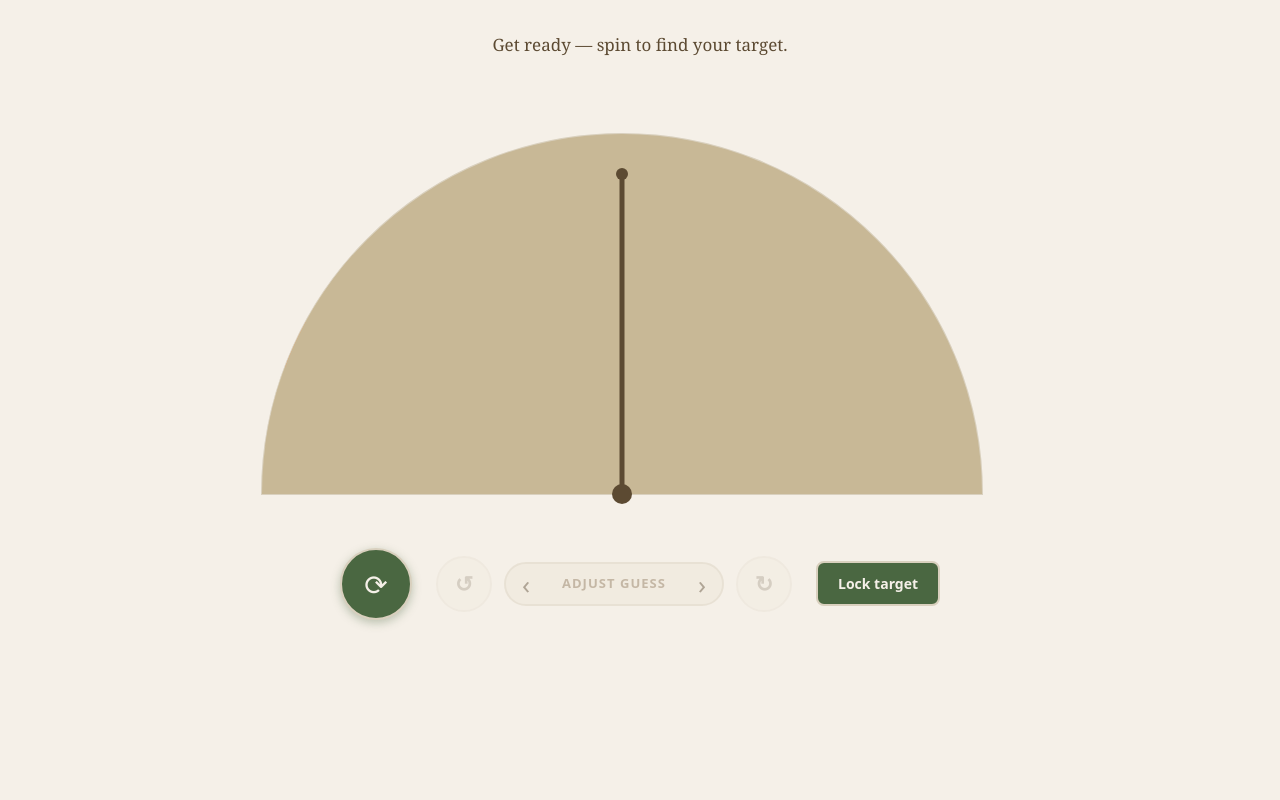
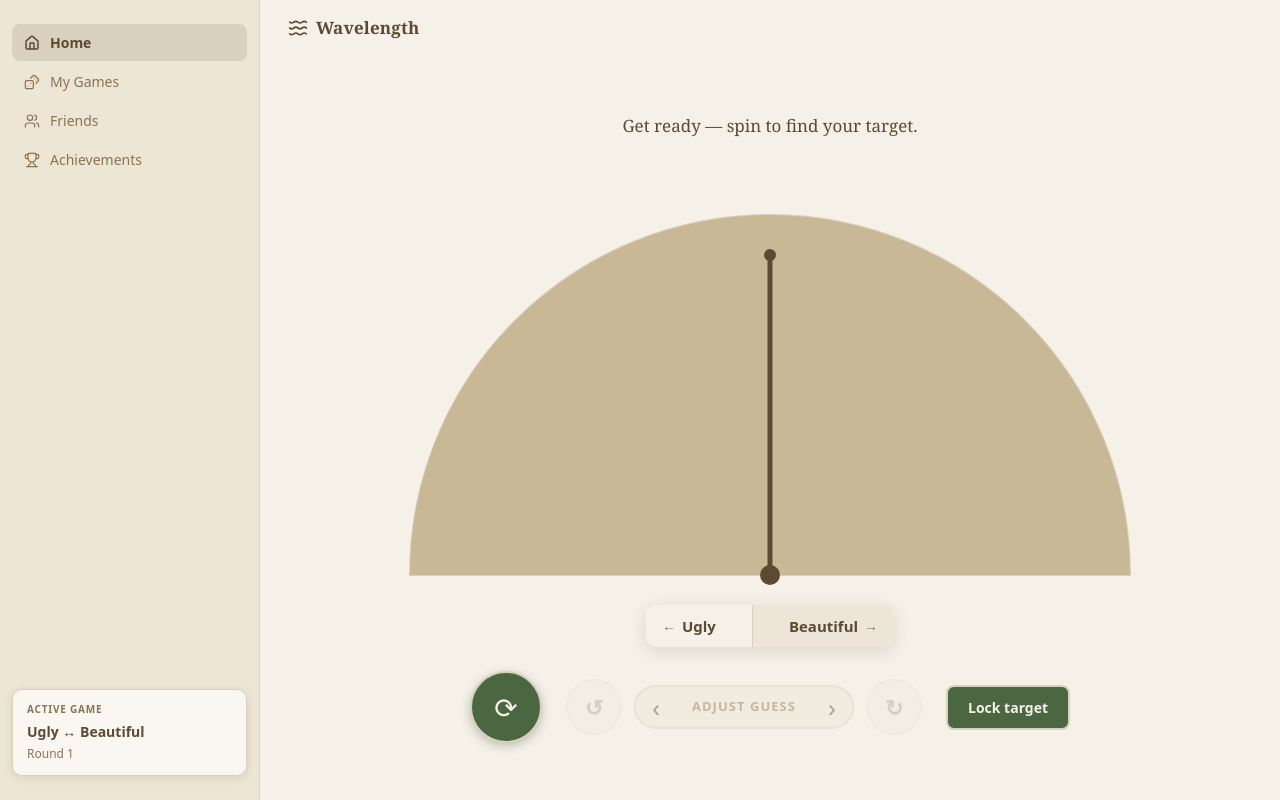
Before and after one commit to matthewdylanchin/Wavelength, a React (Vite) app: page / in a window 1280 px wide. Built offline with nearby package versions, Linux system fonts and the light colour scheme.

Commit message:
added shell/ sidebar and titlebar

```diff
--- a/package.json
+++ b/package.json
@@ -11,6 +11,7 @@
   },
   "dependencies": {
     "framer-motion": "^11.0.0",
+    "lucide-react": "^1.8.0",
     "react": "^18.3.1",
     "react-dom": "^18.3.1"
   },
--- a/src/App.tsx
+++ b/src/App.tsx
@@ -1,5 +1,5 @@
 import { useEffect, useReducer, useState } from "react";
-import { AnimatePresence, motion } from "framer-motion";
+import AppShell from "./components/shell/AppShell";
 import Dial from "./components/dial/Dial";
 import AdjustGuessControl from "./components/game/AdjustGuessControl";
 import ClueDisplay from "./components/game/ClueDisplay";
@@ -31,7 +31,7 @@ export default function App() {
   );
 
   return (
-    <div style={{ padding: "2rem", maxWidth: 900, margin: "0 auto" }}>
+    <AppShell spectrum={round.spectrum} roundNumber={round.number}>
       <ClueDisplay phase={phase} spectrum={round.spectrum} clue={round.clue} />
 
       <Dial
@@ -42,20 +42,7 @@ export default function App() {
         guessingEnabled={phase === "guessing"}
       />
 
-      <AnimatePresence>
-        {(phase === "clue" || phase === "guessing" || phase === "scored") && (
-          <motion.div
-            key="spectrum-card"
-            initial={{ opacity: 0, y: 10 }}
-            animate={{ opacity: 1, y: 0 }}
-            exit={{ opacity: 0, y: 10 }}
-            transition={{ duration: 0.4, ease: "easeOut" }}
-            style={{ marginTop: "1rem" }}
-          >
-            <SpectrumCard spectrum={round.spectrum} />
-          </motion.div>
-        )}
-      </AnimatePresence>
+      <SpectrumCard spectrum={round.spectrum} />
 
       {phase === "clue" && (
         <div style={{ marginTop: "1rem" }}>
@@ -116,7 +103,7 @@ export default function App() {
           roundNumber={round.number}
         />
       )}
-    </div>
+    </AppShell>
   );
 }
 
--- a/src/components/shell/ActiveGameCard.tsx
+++ b/src/components/shell/ActiveGameCard.tsx
@@ -1,3 +1,47 @@
-export default function ActiveGameCard() {
-  return null
+import type { Spectrum } from '../../lib/spectra'
+
+type Props = {
+  spectrum: Spectrum
+  roundNumber: number
 }
+
+export default function ActiveGameCard({ spectrum, roundNumber }: Props) {
+  return (
+    <div
+      style={{
+        background: 'var(--bg-card)',
+        borderRadius: 10,
+        padding: '12px 14px',
+        boxShadow: '0 2px 8px rgba(62, 42, 31, 0.12)',
+        border: '1px solid var(--color-cream-shadow)',
+      }}
+    >
+      <div
+        style={{
+          fontSize: 10,
+          fontWeight: 700,
+          letterSpacing: '0.08em',
+          color: 'var(--color-brown-soft)',
+          textTransform: 'uppercase',
+          marginBottom: 6,
+        }}
+      >
+        Active Game
+      </div>
+      <div
+        style={{
+          fontSize: 14,
+          fontWeight: 600,
+          color: 'var(--color-brown-dark)',
+          marginBottom: 4,
+          lineHeight: 1.3,
+        }}
+      >
+        {spectrum.left} ↔ {spectrum.right}
+      </div>
+      <div style={{ fontSize: 12, color: 'var(--color-brown-soft)' }}>
+        Round {roundNumber}
+      </div>
+    </div>
+  )
+}
--- a/src/components/shell/AppShell.tsx
+++ b/src/components/shell/AppShell.tsx
@@ -1,3 +1,47 @@
-export default function AppShell() {
-  return null
+import type { ReactNode } from 'react'
+import type { Spectrum } from '../../lib/spectra'
+import Sidebar from './Sidebar'
+import TitleBar from './TitleBar'
+
+type Props = {
+  spectrum: Spectrum
+  roundNumber: number
+  children: ReactNode
 }
+
+export default function AppShell({ spectrum, roundNumber, children }: Props) {
+  return (
+    <div style={{ display: 'flex', width: '100vw', height: '100vh', overflow: 'hidden' }}>
+      <Sidebar spectrum={spectrum} roundNumber={roundNumber} />
+
+      {/* Main column */}
+      <div
+        style={{
+          flex: 1,
+          display: 'flex',
+          flexDirection: 'column',
+          overflow: 'hidden',
+          background: 'var(--bg-window)',
+        }}
+      >
+        <TitleBar />
+
+        {/* Game content — centered horizontally and vertically */}
+        <div
+          style={{
+            flex: 1,
+            display: 'flex',
+            flexDirection: 'column',
+            alignItems: 'center',
+            justifyContent: 'center',
+            width: '100%',
+            overflowY: 'auto',
+            padding: '1.5rem 2rem',
+          }}
+        >
+          {children}
+        </div>
+      </div>
+    </div>
+  )
+}
--- a/src/components/shell/Sidebar.tsx
+++ b/src/components/shell/Sidebar.tsx
@@ -1,3 +1,58 @@
-export default function Sidebar() {
-  return null
+import { Home, Dices, Users, Trophy } from 'lucide-react'
+import type { Spectrum } from '../../lib/spectra'
+import ActiveGameCard from './ActiveGameCard'
+
+type Props = {
+  spectrum: Spectrum
+  roundNumber: number
 }
+
+const NAV_ITEMS = [
+  { icon: Home,   label: 'Home',         active: true  },
+  { icon: Dices,  label: 'My Games',     active: false },
+  { icon: Users,  label: 'Friends',      active: false },
+  { icon: Trophy, label: 'Achievements', active: false },
+]
+
+export default function Sidebar({ spectrum, roundNumber }: Props) {
+  return (
+    <div
+      style={{
+        width: 260,
+        flexShrink: 0,
+        background: 'var(--bg-panel)',
+        borderRight: '1px solid var(--color-cream-shadow)',
+        display: 'flex',
+        flexDirection: 'column',
+        padding: '24px 12px',
+      }}
+    >
+      <nav style={{ display: 'flex', flexDirection: 'column', gap: 2 }}>
+        {NAV_ITEMS.map(({ icon: Icon, label, active }) => (
+          <div
+            key={label}
+            style={{
+              display: 'flex',
+              alignItems: 'center',
+              gap: 10,
+              padding: '8px 12px',
+              borderRadius: 8,
+              background: active ? 'var(--color-cream-shadow)' : 'transparent',
+              color: active ? 'var(--color-brown-dark)' : 'var(--color-brown-soft)',
+              fontWeight: active ? 600 : 400,
+              fontSize: 14,
+              fontFamily: 'var(--font-ui)',
+            }}
+          >
+            <Icon size={16} strokeWidth={active ? 2.2 : 1.8} />
+            <span>{label}</span>
+          </div>
+        ))}
+      </nav>
+
+      <div style={{ flex: 1 }} />
+
+      <ActiveGameCard spectrum={spectrum} roundNumber={roundNumber} />
+    </div>
+  )
+}
--- a/src/components/shell/TitleBar.tsx
+++ b/src/components/shell/TitleBar.tsx
@@ -1,3 +1,38 @@
+import { Waves } from 'lucide-react'
+
 export default function TitleBar() {
-  return null
+  return (
+    <div
+      style={{
+        height: 56,
+        flexShrink: 0,
+        display: 'flex',
+        alignItems: 'center',
+        paddingLeft: 28,
+        paddingRight: 28,
+        background: 'var(--bg-window)',
+      }}
+    >
+      <div
+        style={{
+          display: 'flex',
+          alignItems: 'center',
+          gap: 8,
+          color: 'var(--color-brown-dark)',
+        }}
+      >
+        <Waves size={20} strokeWidth={2} />
+        <span
+          style={{
+            fontWeight: 700,
+            fontSize: 17,
+            fontFamily: 'var(--font-body)',
+            letterSpacing: '0.01em',
+          }}
+        >
+          Wavelength
+        </span>
+      </div>
+    </div>
+  )
 }
--- a/src/index.css
+++ b/src/index.css
@@ -7,7 +7,7 @@
 
 body {
   margin: 0;
-  background-color: var(--color-cream);
+  background-color: var(--bg-page);
   color: var(--color-brown-dark);
   font-family: var(--font-ui);
   min-height: 100vh;
--- a/src/styles/tokens.css
+++ b/src/styles/tokens.css
@@ -23,4 +23,22 @@
   /* Shadows */
   --shadow-dial: 0 8px 32px rgba(92, 74, 50, 0.18);
   --shadow-button: 0 2px 8px rgba(92, 74, 50, 0.15);
+
+  /* Shell backgrounds */
+  --bg-page: #f2ece0;          /* full-viewport page backdrop */
+  --bg-window: #f5f0e8;        /* window interior (same as cream) */
+  --bg-chrome: #e8e0d0;        /* traffic-light bar — slightly warmer/darker */
+  --bg-panel: #ede6d4;         /* sidebar panel */
+  --bg-card: #faf7f2;          /* cards / pills */
+
+  /* Shell shadow */
+  --shadow-window: 0 20px 60px rgba(62, 42, 31, 0.22), 0 4px 12px rgba(62, 42, 31, 0.10);
+
+  /* macOS-style traffic light dots — muted, warm */
+  --dot-red:   #c9706a;
+  --dot-amber: #c9a46a;
+  --dot-green: #6a9a5e;
+
+  /* Accent */
+  --accent-green: #4a6741;
 }
```
Also changed, not shown: 1 other file (tests, documents, lock files or other folders).
